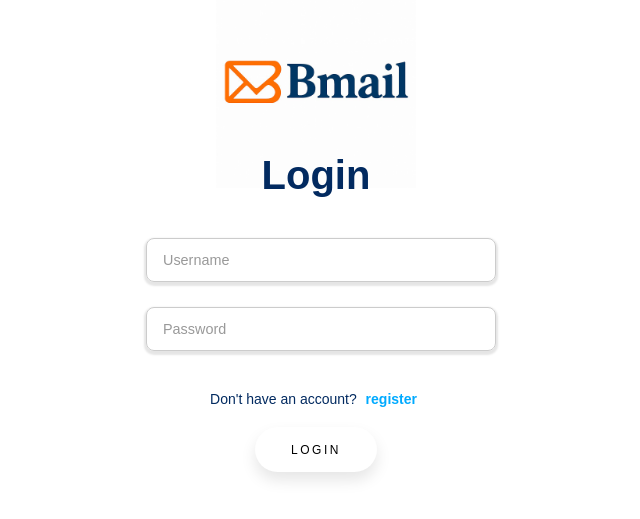
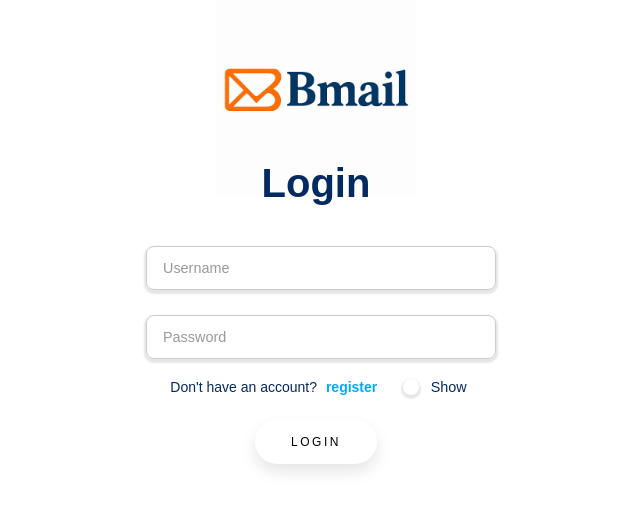
Before and after one commit to itaisalman/Bmail, a React (Create React App) app in the folder client_side/: page /login in a window 1280 px wide. Shown: the part 153-672 px from the top of the page, without its empty margins (324-964 px from the left). Built offline with nearby package versions, Linux system fonts and the light colour scheme; a web font is replaced by a local one.

Commit message:
add show button for password

```diff
--- a/client_side/src/pages/LoginScreen.css
+++ b/client_side/src/pages/LoginScreen.css
@@ -90,8 +90,7 @@
 .loginScreen .register-link {
   font-size: 14px;
   color: #022a60;
-  text-align: center;
-  margin: 20px 0;
+  margin: 0;
 }
 
 .loginScreen .register-link a {
@@ -104,3 +103,40 @@
 .loginScreen .register-link a:hover {
   text-decoration: underline;
 }
+
+.loginScreen .bottom-row{
+  display: flex;
+  justify-content: center;
+  align-items: center;
+  gap: 1rem;
+  margin-top: -0.3rem;
+  margin-bottom: 1.2rem;
+  padding-left: 5px;
+}
+
+.loginScreen .show-password-row {
+  display: flex;
+  align-items: center;
+  font-size: 0.9rem;
+  gap: 0.4rem;
+  color: #022a60;
+  margin: 0;
+}
+
+.loginScreen .show-password-row input[type="checkbox"] {
+  width: 16px;
+  height: 16px;
+  cursor: pointer;
+}
+
+/* Fade-in animation */
+@keyframes fadeInUp {
+  0% {
+    opacity: 0;
+    transform: translateY(20px);
+  }
+  100% {
+    opacity: 1;
+    transform: translateY(0);
+  }
+}
--- a/client_side/src/pages/LoginScreen.js
+++ b/client_side/src/pages/LoginScreen.js
@@ -5,6 +5,7 @@ import logo from "../logo.jpg";
 function LoginScreen() {
   const [username, setUsername] = useState("");
   const [password, setPassword] = useState("");
+  const [showPassword, setShowPassword] = useState(false);
 
   const handleLogin = async (e) => {
     e.preventDefault();
@@ -49,15 +50,24 @@ function LoginScreen() {
           />
           <input
             className="input"
-            type="password"
+            type={showPassword ? "text" : "password"}
             placeholder="Password"
             value={password}
             onChange={(e) => setPassword(e.target.value)}
           />
-          <div className="register-link">
-            Don't have an account? <a href="/signup">register</a>
+          <div className="bottom-row">
+            <div className="register-link">
+              Don't have an account? <a href="/signup">register</a>
+            </div>
+            <label className="show-password-row">
+              <input
+                type="checkbox"
+                checked={showPassword}
+                onChange={(e) => setShowPassword(e.target.checked)}
+              />
+              Show
+            </label>
           </div>
-
           <button className="button" type="submit">
             Login
           </button>
```
